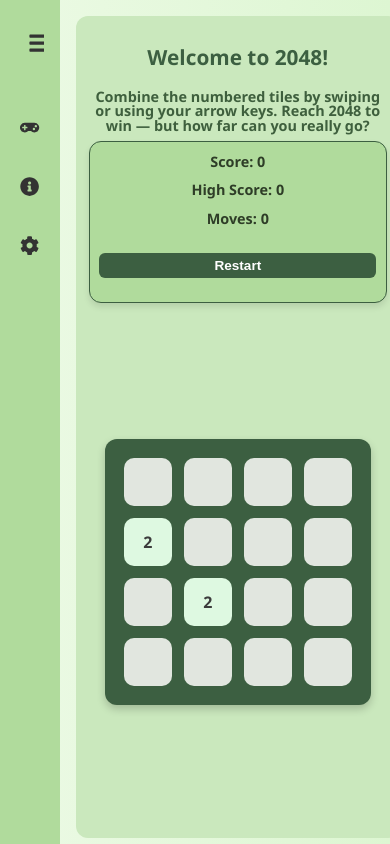
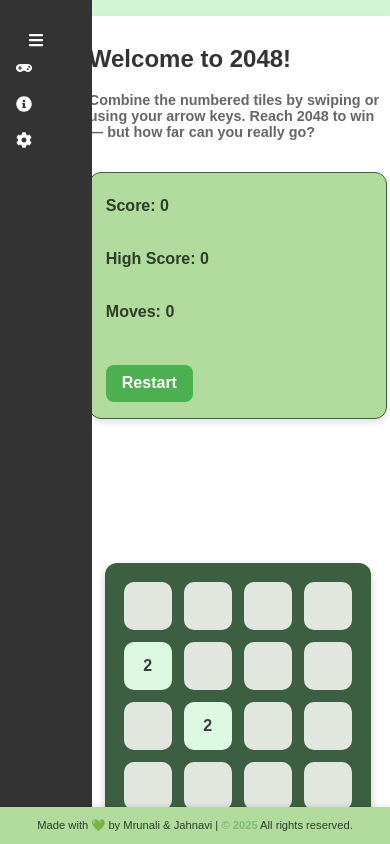
Before and after one commit to janhaviss/2048_Game, a React (Vite) app in the folder 2048_game/: page / in a window 390 px wide. Built offline with nearby package versions, Linux system fonts and the light colour scheme.

Commit message:
changes css

```diff
--- a/2048_game/src/App.css
+++ b/2048_game/src/App.css
@@ -1,104 +1,105 @@
+/* Ensure no unwanted scrollbars */
 html, body {
   margin: 0;
   padding: 0;
+  overflow-x: hidden;
+  width: 100%;
   height: 100%;
-  overflow-x: hidden;
 }
 
+/* Restrict app container */
 .app-container {
   display: flex;
-  height: 100vh;
-  background: linear-gradient(to right, #ecfae5, #ddf6d2);
-  font-family: "Segoe UI", Tahoma, Geneva, Verdana, sans-serif;
-  color: #2e3d27;
+  min-height: 100vh;
+  max-width: 100vw;
   overflow: hidden;
+  flex-direction: row;
 }
 
+/* Update content wrapper for mobile */
 .content-wrapper {
   flex: 1;
-  display: flex;
-  justify-content: center;
-  align-items: center; /* added for vertical centering */
+  overflow-y: auto;
+  overflow-x: hidden;
   padding: 2rem;
-  box-sizing: border-box;
+  transition: margin-left 0.3s ease;
   width: 100%;
-}
-
-.main-content {
-  width: 100%;
-  max-width: 768px;
-  background-color: #cae8bd;
-  padding: 1rem;
-  border-radius: 12px;
-  transition: background-color 0.3s ease-in-out;
   box-sizing: border-box;
 }
 
-/* Typography */
+
+/* Themes */
+.app-container.green {
+  background-color: #d2f5d2;
+}
+.app-container.pink {
+  background-color: #fcd4e2;
+}
+.app-container.blue {
+  background-color: #d4eafc;
+}
+
+
+.main-content {
+  max-width: 800px;
+  width: 100%;
+  background: #fff;
+  padding: 2rem;
+  border-radius: 12px;
+  box-shadow: 0 4px 8px rgba(0, 0, 0, 0.1);
+}
+
 .main-content h1 {
-  font-size: 2rem;
-  font-weight: bold;
-  margin-bottom: 0rem;
-  color: #3c5f41;
+  font-size: 2.5rem;
+  margin-bottom: 1rem;
+}
+
+.intro-text {
+  font-size: 1.1rem;
+  margin-bottom: 2rem;
+  color: #666;
   text-align: center;
 }
 
-.intro-text {
-  font-size: 1rem;
-  margin-bottom: 0.5rem;
-  color: #3e5f3d;
-  line-height: 1;
-  text-align: center;
+.score-container {
+  display: flex;
+  justify-content: space-between;
+  margin-bottom: 1.5rem;
+  flex-wrap: wrap;
 }
 
-/* Button */
+.score-item {
+  font-size: 1.1rem;
+  font-weight: bold;
+  margin: 0.5rem 1rem 0.5rem 0;
+}
+
 .restart-btn {
-  background-color: #3c5f41;
+  background-color: #4caf50;
   color: white;
+  padding: 0.6rem 1rem;
+  font-size: 1rem;
   border: none;
-  padding: 8px 16px;
-  font-weight: bold;
-  border-radius: 6px;
+  border-radius: 8px;
   cursor: pointer;
-  transition: background-color 0.2s ease;
-  margin-bottom: 14px;
+  transition: background-color 0.3s ease;
 }
 
 .restart-btn:hover {
   background-color: #388e3c;
 }
 
-/* PINK THEME */
-.pink.app-container {
-  background: linear-gradient(to right, #ffe0f0, #fbd3e9);
-  color: #4d2a35;
-}
-.pink .main-content { background-color: #fbd3e9; }
-.pink .main-content h1 { color: #a4456f; }
-.pink .intro-text { color: #91345e; }
-.pink .restart-btn { background-color: #a4456f; }
-.pink .restart-btn:hover { background-color: #892d58; }
-
-/* BLUE THEME */
-.blue .app-container {
-  background: linear-gradient(to right, #e0f7ff, #d3effb);
-  color: #00335d;
-}
-.blue .main-content { background-color: #add8e6; }
-.blue .main-content h1,
-.blue .intro-text { color: #000B58; }
-.blue .restart-btn { background-color: #000B58; color: white; }
-.blue .restart-btn:hover { background-color: #3c4271; }
-
-/* RESPONSIVE STYLING */
+/* Responsive styles */
 @media screen and (max-width: 768px) {
   .content-wrapper {
     padding: 1rem;
-    align-items: flex-start; /* Ensures scrollability on very short screens */
+    align-items: flex-start;
   }
 
   .main-content {
     padding: 0.8rem;
+    max-width: 100%;
+    width: 100%;
   }
 
   .main-content h1 {
@@ -111,45 +112,31 @@
 
   .score-container {
     flex-direction: column;
-    gap: 0.8rem;
-    padding: 0.8rem;
-    font-size: 0.95rem;
+    align-items: flex-start;
+  }
+
+  .score-item {
+    margin-bottom: 0.5rem;
+  }
+
+  .restart-btn {
+    margin-top: 1rem;
+  }
+}
+
+
+
+@media screen and (max-width: 480px) {
+  .main-content h1 {
+    font-size: 1.5rem;
+  }
+
+  .intro-text {
+    font-size: 0.9rem;
+    text-align: left;
   }
 
   .score-item {
     font-size: 1rem;
-    text-align: center;
-  }
-
-  .restart-btn {
-    width: 100%;
-    margin-left: 0;
-    font-size: 0.95rem;
-    padding: 6px 12px;
   }
 }
-
-@media screen and (max-width: 480px) {
-  .main-content h1 {
-    font-size: 1.3rem;
-  }
-
-  .intro-text {
-    font-size: 0.9rem;
-  }
-
-  .score-container {
-    font-size: 0.9rem;
-    gap: 0.6rem;
-    padding: 0.6rem;
-  }
-
-  .score-item {
-    font-size: 0.9rem;
-  }
-
-  .restart-btn {
-    font-size: 0.85rem;
-    padding: 5px 10px;
-  }
-}
--- a/2048_game/src/App.jsx
+++ b/2048_game/src/App.jsx
@@ -99,7 +99,7 @@
             />
           )}
 
-          {/* <Footer /> */}
+          <Footer />
         </div>
       </div>
     </div>
--- a/2048_game/src/css/Footer.css
+++ b/2048_game/src/css/Footer.css
@@ -3,7 +3,7 @@
   position: fixed;
   bottom: 0;
   right: 0;
-  width: 95.3%;
+  width: 100%;
   background-color: #b0db9c;
   color: #2e3d27;
   text-align: center;
--- a/2048_game/src/css/sidebar.css
+++ b/2048_game/src/css/sidebar.css
@@ -1,94 +1,77 @@
-/* Base Sidebar Styles */
 .sidebar {
   width: 200px;
-  min-height: 100vh;
-  background-color: #b0db9c; /* Green */
-  color: #333;
+  background-color: #333;
+  color: white;
+  height: 100vh;
+  padding: 1rem;
+  position: relative;
   transition: width 0.3s ease;
-  display: flex;
-  flex-direction: column;
-  position: fixed;
-  z-index: 1000;
+  overflow: hidden;
 }
 
 .sidebar.collapsed {
-  width: 60px; /* still shows icons */
+  width: 60px;
 }
 
-/* Header */
-.sidebar-header {
-  display: flex;
-  align-items: center;
-  justify-content: space-between;
-  padding: 1rem;
+.sidebar h2 {
+  font-size: 1.4rem;
+  margin-bottom: 2rem;
+  white-space: nowrap;
+  overflow: hidden;
+  text-overflow: ellipsis;
 }
 
-/* Nav Items */
-.nav-links {
+.sidebar nav {
   display: flex;
   flex-direction: column;
-  margin-top: 1rem;
+  gap: 1rem;
 }
 
-.nav-item {
-  display: flex;
-  align-items: center;
-  padding: 1rem;
-  transition: background 0.2s;
-}
-
-.nav-item:hover {
-  background-color: #cae8bd;
+.sidebar button,
+.sidebar select {
+  background-color: transparent;
+  border: none;
+  color: white;
+  text-align: left;
+  font-size: 1rem;
   cursor: pointer;
 }
 
-.nav-icon {
-  margin-right: 1rem;
-  font-size: 1.2rem;
+.sidebar select {
+  background-color: #444;
+  padding: 0.5rem;
+  border-radius: 4px;
 }
 
-/* When collapsed, hide text but keep icon */
-.sidebar.collapsed .nav-item span:not(.nav-icon) {
-  display: none;
-}
-
-.sidebar.collapsed .nav-icon {
-  margin: auto;
-}
-
-/* Toggle Button */
-.toggle-button {
-  background: none;
+.sidebar .toggle-btn {
+  position: absolute;
+  top: 1rem;
+  right: 1rem;
+  background-color: transparent;
   border: none;
-  color: #333;
-  font-size: 1.4rem;
+  color: white;
+  font-size: 1.5rem;
   cursor: pointer;
 }
 
-/* Responsive layout */
-@media (max-width: 640px) {
+/* Responsive sidebar */
+@media screen and (max-width: 768px) {
   .sidebar {
     position: fixed;
+    z-index: 10;
+    height: 100%;
+    left: 0;
     top: 0;
-    left: 0;
-    height: 100vh;
-    width: 180px;
   }
 
-  .content-wrapper {
-    margin-left: 60px; /* match collapsed width */
+  .sidebar.collapsed ~ .content-wrapper {
+    margin-left: 60px;
   }
 
-  .sidebar:not(.collapsed) + .content-wrapper {
-    margin-left: 200px; /* full sidebar width */
+  .sidebar:not(.collapsed) ~ .content-wrapper {
+    margin-left: 200px;
   }
 }
-   /* I CHANGED THIS */
-
-/* .sidebar {
-  width: 240px;
-  transition: transform 0.3s ease;
-} */
 
 /* colro */
 /* PINK THEME */
```
